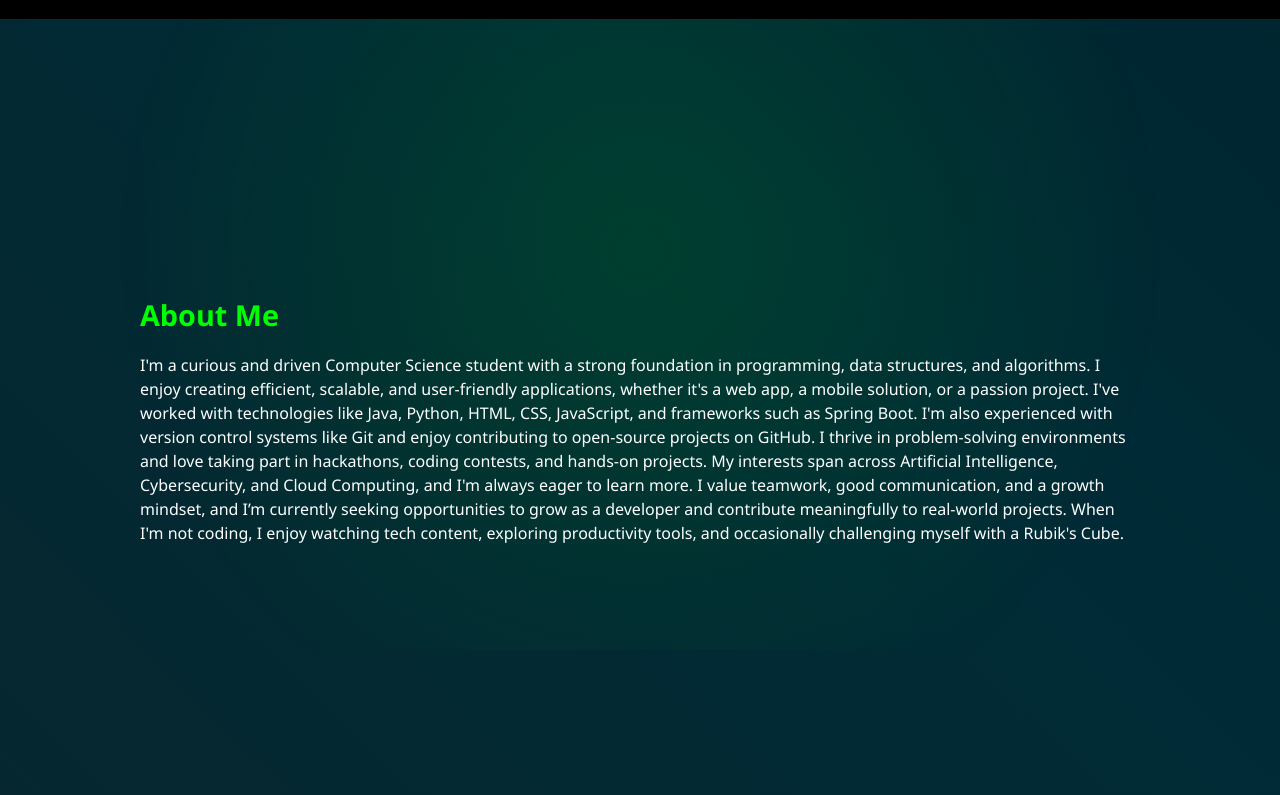
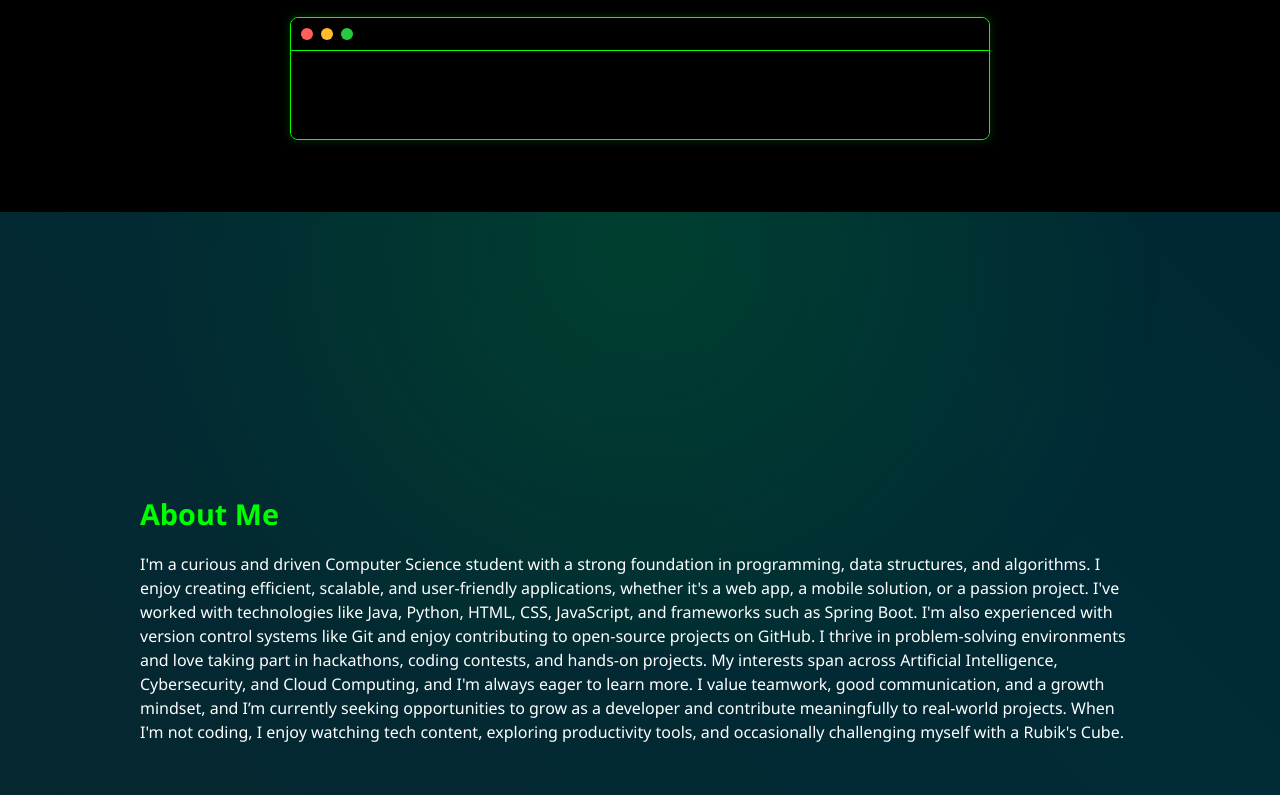
Before and after one commit to hemanthkeepudi/Portfolio, a plain HTML site: page index.html in a window 1280 px wide. Shown: the part 133-928 px from the top of the page. Drawn offline with Linux system fonts and the light colour scheme.

Commit message:
Update style.css

```diff
--- a/style.css
+++ b/style.css
@@ -48,6 +48,11 @@ body::before {
   }
 }
 
+#about {
+  padding-top: 60px;
+}
+
+
 #about h2 {
   color: rgb(0, 255, 0);
   font-size: 1.8rem;
@@ -62,9 +67,9 @@ body::before {
 }
 
 header {
-  background: #000000;
-  color: rgb(255, 255, 255);
-  padding: 1rem 0;
+  background-color: #000;
+  padding: 40px 20px;
+  color: #fff;
 }
 
 .top-nav {
@@ -104,6 +109,82 @@ nav ul li a {
   color: rgb(0, 255, 0);
   text-decoration: none;
 }
+
+#terminal-intro {
+  padding: 40px 20px;
+  background: #000;
+}
+
+.terminal-box {
+  background-color: #000;
+  border: 1px solid #00ff00;
+  border-radius: 8px;
+  overflow: hidden;
+  max-width: 700px;
+  margin: 30px auto 0;
+  box-shadow: 0 0 10px rgba(0, 255, 0, 0.2);
+}
+
+.terminal-header {
+  background-color: #000;
+  padding: 10px;
+  display: flex;
+  gap: 8px;
+  border-bottom: 1px solid #00ff00;
+}
+
+.terminal-body {
+  padding: 20px;
+  font-family: 'Courier New', Courier, monospace;
+  color: #00ff00;
+  background-color: #000;
+  white-space: pre-wrap;
+}
+
+
+.dot {
+  width: 12px;
+  height: 12px;
+  border-radius: 50%;
+  display: inline-block;
+}
+
+.red {
+  background-color: #ff5f56;
+}
+.yellow {
+  background-color: #ffbd2e;
+}
+.green {
+  background-color: #27c93f;
+}
+
+
+.line {
+  display: block;
+}
+
+.prompt::before {
+  content: '> ';
+  color: #00ff00;
+}
+
+.blinking-cursor {
+  display: inline-block;
+  width: 10px;
+  background-color: #00ff00;
+  animation: blink 1s infinite;
+}
+
+@keyframes blink {
+  0%, 100% { opacity: 1; }
+  50% { opacity: 0; }
+}
+#terminal-intro {
+  padding: 40px 20px;
+  background: #121212;
+}
+
 
 .section {
   height: 100vh;
```
